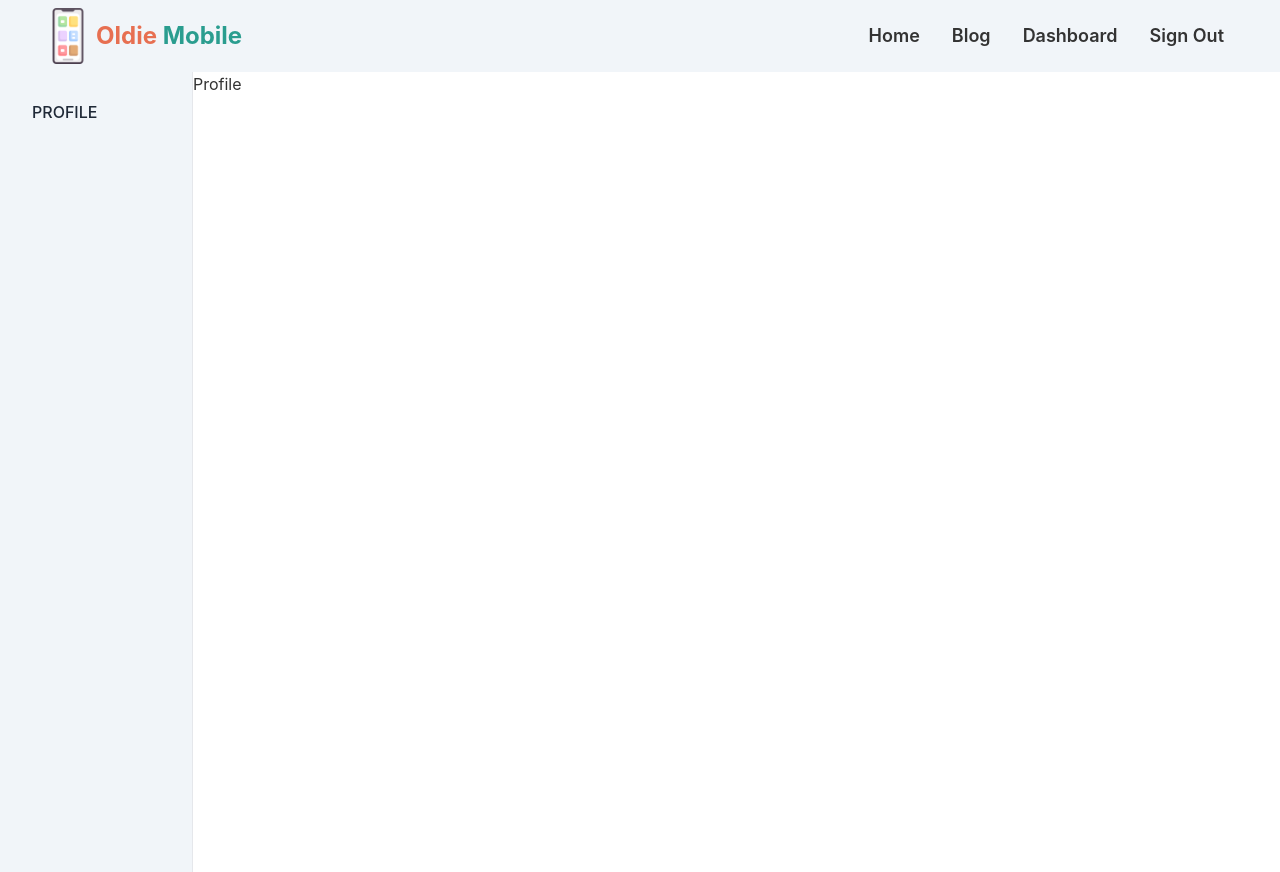
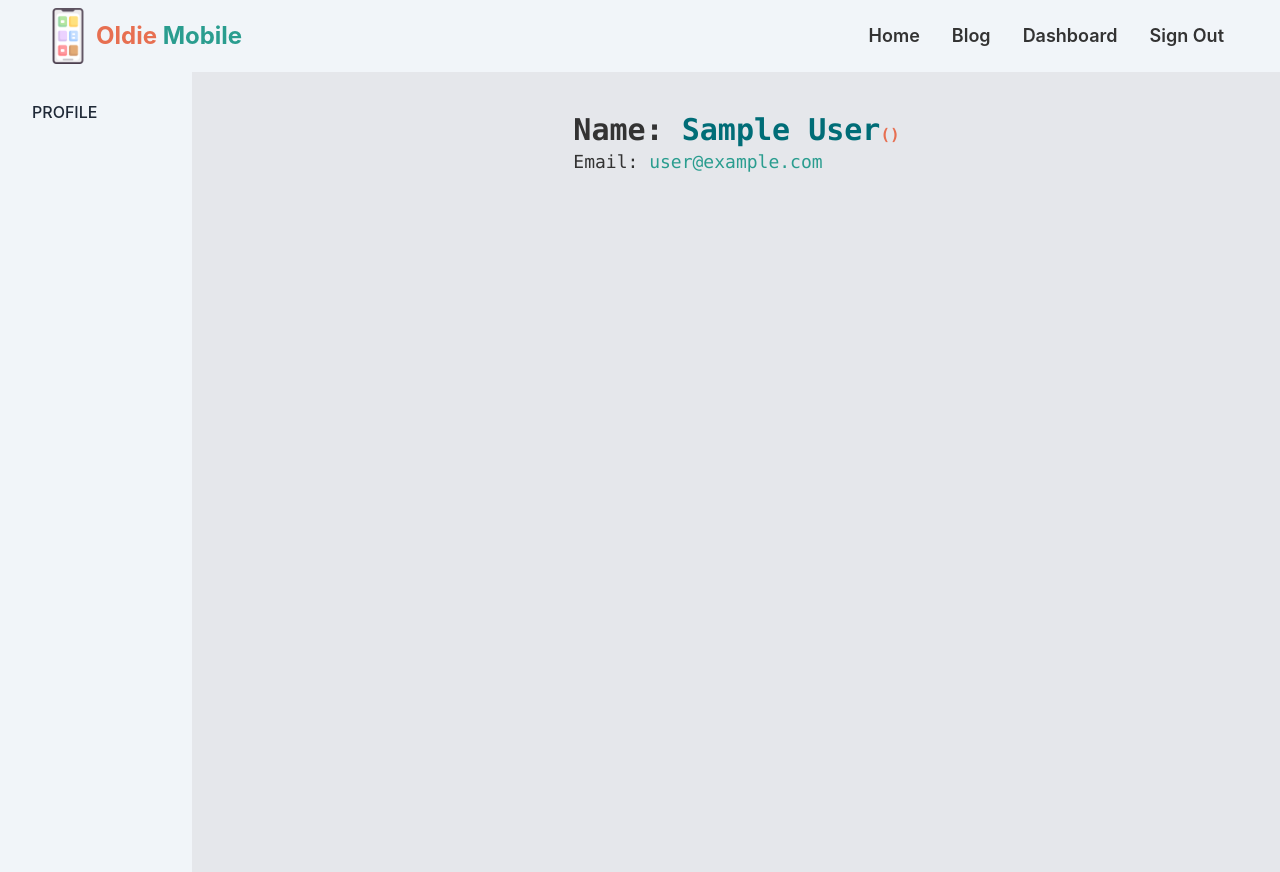
Before and after one commit to ThisIsKhalid/oldie-mobile-client, a React (Create React App) app: page /dashboard in a window 1280 px wide. Built offline with nearby package versions, Linux system fonts and the light colour scheme; no server answers; sample sign-in values are in the browser's storage.

Commit message:
updated booking modal and profile

```diff
--- a/src/Pages/Dashboard/Profile.js
+++ b/src/Pages/Dashboard/Profile.js
@@ -1,11 +1,35 @@
-import React from 'react';
+import { useQuery } from "@tanstack/react-query";
+import React, { useContext } from "react";
+import { AuthContext } from "../../Context/AuthProvider";
 
 const Profile = () => {
-    return (
-        <div>
-            <h1>Profile</h1>
-        </div>
-    );
+  const { user } = useContext(AuthContext);
+
+  const { data: dbUser = {} } = useQuery({
+    queryKey: ["dbUser"],
+    queryFn: async () => {
+      const res = await fetch(
+        `http://localhost:5000/users/isVerfied/${user?.email}`
+      );
+      const data = res.json();
+      return data;
+    },
+  });
+
+  return (
+    <div className="bg-gray-200 min-h-screen flex justify-center">
+      <div className="font-mono mt-10" >
+        <h1 className="text-3xl font-semibold">
+          Name: <span className="  text-primary">{user?.displayName}</span>
+          <span className="text-base text-error">({dbUser?.role})</span>
+        </h1>
+        <h4 className="text-lg font-medium">
+          Email: <span className="  text-secondary">{user?.email}</span>
+        </h4>
+        {dbUser?.verified && <p className="text-blue-500">Verified User</p>}
+      </div>
+    </div>
+  );
 };
 
 export default Profile;
--- a/src/Pages/Shared/BookingModal.js
+++ b/src/Pages/Shared/BookingModal.js
@@ -1,10 +1,12 @@
 import React, { useContext } from "react";
 import { toast } from "react-toastify";
 import { AuthContext } from "../../Context/AuthProvider";
+import useUsers from "../../hooks/useUsers";
 
 const BookingModal = ({ product, setProduct }) => {
   const { user } = useContext(AuthContext);
   const { _id, name, img, resalePrice } = product;
+  const {isBuyer} = useUsers(user?.email);
 
   const handleSubmitModal = (event) => {
     event.preventDefault();
@@ -12,7 +14,7 @@ const BookingModal = ({ product, setProduct }) => {
     const phone = form.phone.value;
     const location = form.location.value;
 
-    if(user){
+    if(user && isBuyer){
       const orderData = {
         email: user?.email,
         title: name,
@@ -39,7 +41,7 @@ const BookingModal = ({ product, setProduct }) => {
           }
         });
     } else {
-      toast.error("Please Login")
+      toast.error("Please Login as a Buyer!!")
     }
   };
   return (
```
